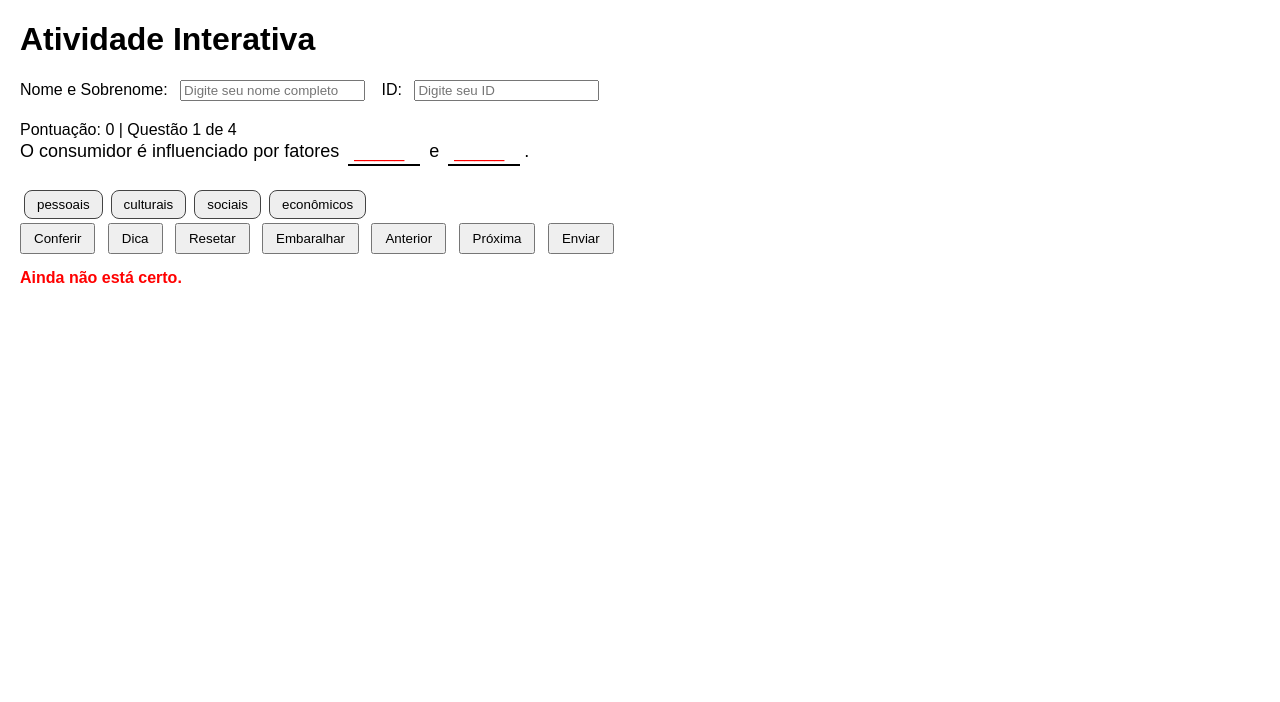
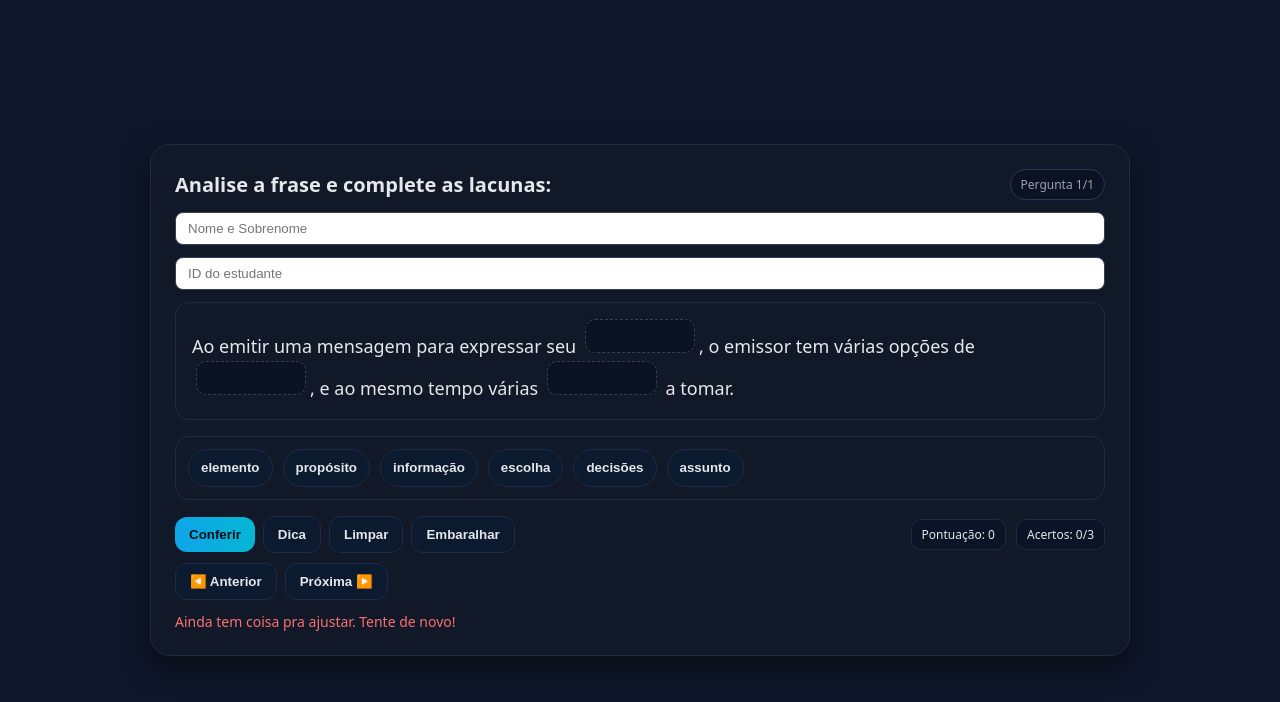
Before and after one commit to andrelobov/DragAndDrop, a plain HTML site: page index.html in a window 1280 px wide. Both pictures are taken after a click on the button "Conferir". Drawn offline with Linux system fonts and the light colour scheme.

Commit message:
Update index.html

```diff
--- a/index.html
+++ b/index.html
@@ -1,212 +1,201 @@
 <!DOCTYPE html>
-<html lang="pt-BR">
+<html lang="pt-br">
 <head>
-  <meta charset="UTF-8">
-  <title>Atividade Interativa</title>
+<meta charset="utf-8" />
+<meta name="viewport" content="width=device-width, initial-scale=1" />
+<title>Atividade – Arrastar para Completar</title>
 <style>
-    body { font-family: Arial, sans-serif; margin: 20px; }
-    .toolbar { margin-bottom: 20px; }
-    .toolbar label { margin-right: 8px; }
-    .prompt { margin-bottom: 20px; font-size: 18px; }
-    .blank { display: inline-block; min-width: 60px; border-bottom: 2px solid #000; margin: 0 4px; padding: 2px 6px; }
-    .token { padding: 6px 12px; margin: 4px; border: 1px solid #444; border-radius: 8px; background: #eee; cursor: grab; }
-    .token[aria-grabbed="true"] { background: #cfc; }
-    .feedback { margin-top: 15px; font-weight: bold; }
-    .feedback.correct { color: green; }
-    .feedback.wrong { color: red; }
-    .feedback.hint { color: orange; }
-    .controls button { margin-right: 8px; padding: 6px 12px; }
+:root{
+  --bg:#0f172a;
+  --card:#111827;
+  --muted:#1f2937;
+  --text:#e5e7eb;
+  --text-dim:#9ca3af;
+  --primary:#22d3ee;
+  --ok:#34d399;
+  --err:#f87171;
+  --warn:#f59e0b;
+}
+*{box-sizing:border-box}
+html,body{height:100%; margin:0; font-family:system-ui,sans-serif; background:var(--bg); color:var(--text); display:flex; align-items:center; justify-content:center; padding:24px;}
+.app{width:min(980px,100%)}
+.card{background:var(--card); border:1px solid #1f2a44; border-radius:20px; padding:24px; box-shadow:0 10px 30px #0008;}
+header{display:flex; gap:12px; align-items:center; justify-content:space-between; margin-bottom:12px;}
+h1{font-size:20px; margin:0; font-weight:700;}
+.pill{font-size:12px; padding:6px 10px; border-radius:999px; border:1px solid #2b3758; background:#0a1224; color:var(--text-dim);}
+.prompt{font-size:18px; line-height:1.6; padding:16px; background:var(--card); border:1px solid #1f2a44; border-radius:14px;}
+.blank{display:inline-flex; min-width:110px; min-height:34px; padding:4px 10px; margin:0 4px; border-radius:10px; border:1px dashed #334155; background:#0b1222; align-items:center; justify-content:center; vertical-align:baseline;}
+.blank.filled{border-style:solid; border-color:#334155; background:#0e152b;}
+.blank.correct{border-color:#1f5137; background:#0c1f17; box-shadow: inset 0 0 0 9999px #00ff5a10;}
+.blank.wrong{border-color:#5b1f2a; background:#1a0c11; box-shadow: inset 0 0 0 9999px #ff003310;}
+.pool{margin-top:16px; display:flex; flex-wrap:wrap; gap:10px; padding:12px; background:var(--card); border:1px solid #1f2a44; border-radius:14px; min-height:64px;}
+.token{user-select:none; cursor:grab; padding:8px 12px; border-radius:999px; background:#0b1a2e; border:1px solid #1f2a44; color:var(--text); font-weight:600;}
+.token:active{cursor:grabbing;}
+.token[aria-grabbed="true"]{outline:2px dashed var(--primary);}
+.toolbar{margin-top:16px; display:flex; flex-wrap:wrap; gap:8px; align-items:center;}
+button{background:#0b1a2e; color:var(--text); border:1px solid #1f2a44; padding:10px 14px; border-radius:12px; cursor:pointer; font-weight:600;}
+button.primary{background:linear-gradient(90deg, #0ea5e9 0%, #06b6d4 100%); color:#001018; border:none;}
+button:disabled{opacity:.6; cursor:not-allowed;}
+.stats{margin-left:auto; display:flex; gap:10px;}
+.stat{padding:6px 10px; border-radius:10px; background:#091427; border:1px solid #1f2a44; font-size:12px;}
+.feedback{margin-top:12px; font-size:14px; color:var(--text-dim);}
+.success{color:var(--ok)}.error{color:var(--err)}.hint{color:var(--warn);}
+.nav{display:flex; gap:8px; margin-top:10px;}
+input{padding:8px 12px; border-radius:8px; border:1px solid #334155; margin-bottom:12px; width:100%;}
 </style>
 </head>
 <body>
-  <h1>Atividade Interativa</h1>
+<div class="app">
+  <div class="card">
+    <header>
+      <h1>Analise a frase e complete as lacunas:</h1>
+      <div class="pill" id="progressPill">Pergunta 1/1</div>
+    </header>
+
+    <input type="text" id="studentName" placeholder="Nome e Sobrenome" />
+    <input type="text" id="studentId" placeholder="ID do estudante" />
+
+    <div id="prompt" class="prompt"></div>
+    <div id="pool" class="pool"></div>
 
     <div class="toolbar">
-    <label for="nomeAluno">Nome e Sobrenome:</label>
-    <input type="text" id="nomeAluno" placeholder="Digite seu nome completo">
-
-    <label for="idAluno" style="margin-left:12px;">ID:</label>
-    <input type="text" id="idAluno" placeholder="Digite seu ID">
+      <button class="primary" id="checkBtn">Conferir</button>
+      <button id="hintBtn">Dica</button>
+      <button id="resetBtn">Limpar</button>
+      <button id="shuffleBtn">Embaralhar</button>
+      <div class="stats">
+        <div class="stat" id="scoreStat">Pontuação: 0</div>
+        <div class="stat" id="accStat">Acertos: 0/0</div>
+      </div>
     </div>
 
-  <div id="stats">
-    <span id="score">Pontuação: 0</span> |
-    <span id="progress">Questão 1 de 4</span>
+    <div class="nav">
+      <button id="prevBtn">◀️ Anterior</button>
+      <button id="nextBtn">Próxima ▶️</button>
     </div>
 
-  <div id="prompt" class="prompt"></div>
-  <div id="pool"></div>
-  <div class="controls">
-    <button id="checkBtn">Conferir</button>
-    <button id="hintBtn">Dica</button>
-    <button id="resetBtn">Resetar</button>
-    <button id="shuffleBtn">Embaralhar</button>
-    <button id="prevBtn">Anterior</button>
-    <button id="nextBtn">Próxima</button>
-    <button id="sendBtn">Enviar</button>
+    <div id="feedback" class="feedback"></div>
   </div>
-  <div id="feedback" class="feedback"></div>
+</div>
 
 <script>
-    const SCRIPT_URL = "SUA_URL_DO_SCRIPT_AQUI"; // <-- Troque pela URL do Apps Script
+// ==== CONFIGURAÇÃO ====
+const QUESTIONS = [
+  {text:"Ao emitir uma mensagem para expressar seu [[propósito]], o emissor tem várias opções de [[escolha]], e ao mesmo tempo várias [[decisões]] a tomar.", distractors:["elemento","assunto","informação"]},
+];
+const POINTS_PER_QUESTION=1;
+const SCRIPT_URL="https://script.google.com/macros/s/AKfycbw7H4MsA8YSYxzmG9DWxKLkmaPz65vMhBd8jd3OleShIOd00Uo6WdejyDeoeKfY7R3C/exec";
 
-    const QUESTIONS = [
-      { text: "O consumidor é influenciado por fatores ____ e ____.", answers: ["culturais","sociais"], tokens: ["culturais","sociais","econômicos","pessoais"], points: 2 },
-      { text: "A motivação está ligada às ____ do indivíduo.", answers: ["necessidades"], tokens: ["necessidades","emoções","valores"], points: 1 },
-      { text: "O processo de decisão de compra inclui reconhecimento do ____.", answers: ["problema"], tokens: ["problema","produto","mercado"], points: 1 },
-      { text: "A percepção é o processo de selecionar, organizar e interpretar ____.", answers: ["informações"], tokens: ["informações","produtos","necessidades"], points: 1 }
-    ];
+// ==== ESTADO ====
+let state={index:0,score:0,totalBlanks:0,placed:{}};
 
-    let state = { index:0, score:0, placed:{}, completed:[] };
+// ==== UTILS ====
+const qs=(s,e=document)=>e.querySelector(s);
+const qsa=(s,e=document)=>[...e.querySelectorAll(s)];
+const shuffle=a=>a.map(v=>[Math.random(),v]).sort((a,b)=>a[0]-b[0]).map(x=>x[1]);
 
-    const qs = s=>document.querySelector(s);
-    const qsa = s=>Array.from(document.querySelectorAll(s));
+function parseQuestion(text){
+  const parts=[]; const answers=[];
+  let i=0;
+  while(i<text.length){
+    const s=text.indexOf("[[",i);
+    if(s===-1){ parts.push(text.slice(i)); break;}
+    const e=text.indexOf("]]",s+2);
+    if(e===-1){ parts.push(text.slice(i)); break;}
+    if(s>i) parts.push(text.slice(i,s));
+    const ans=text.slice(s+2,e).trim(); answers.push(ans);
+    parts.push({answer:ans}); i=e+2;
+  }
+  return {parts,answers};
+}
+
+// ==== RENDER ====
 const promptEl=qs('#prompt');
 const poolEl=qs('#pool');
 const feedbackEl=qs('#feedback');
-    const scoreStat=qs('#score');
-    const progressStat=qs('#progress');
-
-    function shuffle(arr){ return arr.map(a=>[Math.random(),a]).sort((a,b)=>a[0]-b[0]).map(a=>a[1]); }
+const progressPill=qs('#progressPill');
+const scoreStat=qs('#scoreStat');
+const accStat=qs('#accStat');
+const nameInput=qs('#studentName');
+const idInput=qs('#studentId');
 
 function render(){
   const q=QUESTIONS[state.index];
-      promptEl.innerHTML='';
+  const {parts,answers}=parseQuestion(q.text);
   state.placed={};
-      let i=0;
-      q.text.split('____').forEach((chunk,j,arr)=>{
-        promptEl.append(chunk);
-        if(j<arr.length-1){
+  promptEl.innerHTML="";
+  parts.forEach((p,idx)=>{
+    if(typeof p==="string") promptEl.append(document.createTextNode(p));
+    else{
       const span=document.createElement('span');
-          span.className='blank';
-          span.dataset.id=i;
-          span.dataset.answer=q.answers[i];
-          span.textContent='_____';
-          span.addEventListener('dragover',e=>e.preventDefault());
-          span.addEventListener('drop',drop);
+      span.className='blank'; span.dataset.answer=p.answer; span.dataset.id=`b${idx}`;
+      span.tabIndex=0; span.addEventListener('dragover',e=>e.preventDefault());
+      span.addEventListener('drop',onDrop);
+      span.addEventListener('click',()=>{const grabbed=qsa('.token[aria-grabbed="true"]', poolEl)[0]; if(grabbed){placeToken(span,grabbed); grabbed.setAttribute('aria-grabbed','false');}});
       promptEl.append(span);
-          i++;
     }
   });
-      poolEl.innerHTML='';
-      shuffle(q.tokens).forEach(tok=>{
-        const tk=document.createElement('button');
-        tk.className='token';
-        tk.draggable=true;
-        tk.textContent=tok;
-        tk.type='button';
+  state.totalBlanks=answers.length;
+
+  // pool
+  poolEl.innerHTML="";
+  shuffle([...answers,...q.distractors]).forEach(word=>{
+    const tk=document.createElement('button'); tk.className='token'; tk.draggable=true; tk.textContent=word;
     tk.setAttribute('aria-grabbed','false');
-        tk.addEventListener('dragstart',e=>{
-          e.dataTransfer.setData('text/plain',tok);
-          tk.setAttribute('aria-grabbed','true');
-        });
+    tk.addEventListener('dragstart',e=>{e.dataTransfer.setData('text/plain',word); tk.setAttribute('aria-grabbed','true');});
     tk.addEventListener('dragend',()=>tk.setAttribute('aria-grabbed','false'));
-        tk.addEventListener('click',()=>{
-          const blanks=qsa('.blank');
-          for(const b of blanks){
-            if(!state.placed[b.dataset.id]){
-              b.textContent=tok;
-              state.placed[b.dataset.id]=tok;
-              break;
-            }
-          }
-        });
+    tk.addEventListener('click',()=>{const is=tk.getAttribute('aria-grabbed')==='true'; qsa('.token',poolEl).forEach(x=>x.setAttribute('aria-grabbed','false')); tk.setAttribute('aria-grabbed',is?'false':'true');});
     poolEl.append(tk);
   });
-      feedbackEl.textContent='';
-      progressStat.textContent=`Questão ${state.index+1} de ${QUESTIONS.length}`;
+
+  progressPill.textContent=`Pergunta ${state.index+1}/${QUESTIONS.length}`;
   scoreStat.textContent=`Pontuação: ${state.score}`;
+  accStat.textContent=`Acertos: 0/${state.totalBlanks}`;
 }
 
-    function drop(e){
-      e.preventDefault();
-      const word=e.dataTransfer.getData('text/plain');
-      e.target.textContent=word;
-      state.placed[e.target.dataset.id]=word;
+function placeToken(blankEl,tokenEl){
+  if(blankEl.firstChild) poolEl.append(blankEl.firstChild);
+  blankEl.classList.add('filled'); blankEl.classList.remove('correct','wrong');
+  blankEl.textContent=''; const clone=tokenEl.cloneNode(true); clone.classList.remove('token'); clone.style.cssText='all:unset;font-weight:700'; blankEl.append(clone);
+  state.placed[blankEl.dataset.id]=tokenEl.textContent;
+  updateAccuracy();
 }
 
+function onDrop(e){ e.preventDefault(); const word=e.dataTransfer.getData('text/plain'); const token=qsa('.token',poolEl).find(t=>t.textContent===word); if(token) placeToken(e.currentTarget,token); }
+function updateAccuracy(){ const blanks=qsa('.blank',promptEl); let filled=0, correct=0; blanks.forEach(b=>{const val=state.placed[b.dataset.id]; if(val){filled++; if(val===b.dataset.answer) correct++;}}); state.correctCount=correct; accStat.textContent=`Acertos: ${correct}/${state.totalBlanks}`; }
+
+// ==== BOTÕES ====
 qs('#checkBtn').addEventListener('click',()=>{
-      const q=QUESTIONS[state.index];
-      let correct=true;
-      qsa('.blank',promptEl).forEach(b=>{
-        const val=state.placed[b.dataset.id];
-        if(val===b.dataset.answer){ b.style.color='green'; }
-        else { b.style.color='red'; correct=false; }
-      });
-      if(correct){
-        if(!state.completed.includes(state.index)){
-          state.score+=q.points;
-          state.completed.push(state.index);
-        }
-        feedbackEl.textContent='Correto!';
-        feedbackEl.className='feedback correct';
-      }else{
-        feedbackEl.textContent='Ainda não está certo.';
-        feedbackEl.className='feedback wrong';
-      }
-      scoreStat.textContent=`Pontuação: ${state.score}`;
+  const blanks=qsa('.blank',promptEl); let allCorrect=true;
+  blanks.forEach(b=>{const val=state.placed[b.dataset.id]; if(!val){b.classList.remove('correct','wrong'); allCorrect=false; return;} const ok=val===b.dataset.answer; b.classList.toggle('correct',ok); b.classList.toggle('wrong',!ok); if(!ok) allCorrect=false;});
+  if(allCorrect){ feedbackEl.textContent='Perfeito! \u2705'; feedbackEl.className='feedback success'; state.score+=POINTS_PER_QUESTION; scoreStat.textContent=`Pontuação: ${state.score}`; enviarResultado();}
+  else{feedbackEl.textContent='Ainda tem coisa pra ajustar. Tente de novo!'; feedbackEl.className='feedback error';}
 });
 
-    qs('#hintBtn').addEventListener('click',()=>{
-      const q=QUESTIONS[state.index];
-      let gaveHint=false;
-      qsa('.blank',promptEl).forEach((b,idx)=>{
-        const val=state.placed[b.dataset.id];
-        if(!val){
-          const ans=b.dataset.answer;
-          const dica=`${ans[0]} (${ans.length} letras)`;
-          feedbackEl.textContent=`Dica: a lacuna ${idx+1} começa com "${ans[0]}" e tem ${ans.length} letras.`;
-          feedbackEl.className='feedback hint';
-          state.score-=0.1;
-          if(state.score<0) state.score=0;
-          scoreStat.textContent=`Pontuação: ${state.score}`;
-          gaveHint=true;
-          return;
+function enviarResultado(){
+  const nome=nameInput.value.trim();
+  const id=idInput.value.trim();
+  if(!nome || !id){ alert('Preencha nome e ID antes de enviar!'); return;}
+  const blanks=qsa('.blank',promptEl);
+  const respostas={};
+  blanks.forEach(b=>respostas[b.dataset.answer]=state.placed[b.dataset.id]||"");
+  const data={nome, id, respostas, score:state.score};
+  fetch(SCRIPT_URL,{
+    method:'POST',
+    body: JSON.stringify(data),
+    headers:{'Content-Type':'application/json'}
+  }).then(r=>r.ok ? feedbackEl.textContent+=' Enviado com sucesso!' : feedbackEl.textContent+=' Falha ao enviar.')
+    .catch(()=>feedbackEl.textContent+=' Falha ao enviar.');
 }
-      });
-      if(!gaveHint){
-        feedbackEl.textContent='Nenhuma dica disponível agora.';
-        feedbackEl.className='feedback hint';
-      }
-    });
 
-    qs('#resetBtn').addEventListener('click',()=>{render();});
-    qs('#shuffleBtn').addEventListener('click',()=>{render();});
-    qs('#prevBtn').addEventListener('click',()=>{ if(state.index>0){ state.index--; render(); } });
-    qs('#nextBtn').addEventListener('click',()=>{ if(state.index<QUESTIONS.length-1){ state.index++; render(); } });
+qs('#hintBtn').addEventListener('click',()=>{ feedbackEl.textContent='Dica não implementada nessa versão.'; feedbackEl.className='feedback hint'; });
+qs('#resetBtn').addEventListener('click',()=>render());
+qs('#shuffleBtn').addEventListener('click',()=>{const words=qsa('.token',poolEl).map(t=>t.textContent); poolEl.innerHTML=''; shuffle(words).forEach(w=>{const tk=document.createElement('button'); tk.className='token'; tk.draggable=true; tk.textContent=w; tk.setAttribute('aria-grabbed','false'); tk.addEventListener('dragstart',e=>{e.dataTransfer.setData('text/plain',w); tk.setAttribute('aria-grabbed','true');}); tk.addEventListener('dragend',()=>tk.setAttribute('aria-grabbed','false')); tk.addEventListener('click',()=>{const is=tk.getAttribute('aria-grabbed')==='true'; qsa('.token',poolEl).forEach(x=>x.setAttribute('aria-grabbed','false')); tk.setAttribute('aria-grabbed',is?'false':'true');}); poolEl.append(tk);});});
 
-    // === Enviar ao Google Script ===
-    qs('#sendBtn').addEventListener('click',()=>{
-      const nomeAluno = qs('#nomeAluno').value.trim();
-      const idAluno = qs('#idAluno').value.trim();
-      if(!nomeAluno || !idAluno){
-        alert("Por favor, preencha Nome e ID antes de enviar.");
-        return;
-      }
-      const payload = {
-        nome: nomeAluno,
-        id: idAluno,
-        pontuacao: state.score,
-        acertos: state.completed.length + " de " + QUESTIONS.length
-      };
-      fetch(SCRIPT_URL,{
-        method:"POST",
-        body: JSON.stringify(payload),
-        headers: {"Content-Type":"application/json"}
-      })
-      .then(r=>r.json())
-      .then(data=>{
-        if(data.status==="ok"){
-          alert("Respostas enviadas com sucesso!");
-        }else{
-          alert("Erro: " + data.message);
-        }
-      })
-      .catch(err=>{
-        alert("Falha ao enviar: " + err.message);
-      });
-    });
+qs('#prevBtn').addEventListener('click',()=>{if(state.index>0){state.index--; render();}});
+qs('#nextBtn').addEventListener('click',()=>{if(state.index<QUESTIONS.length-1){state.index++; render();}});
 
+// ==== INIT ====
 render();
 </script>
 </body>
```
Lines whose indentation alone changed are shown as unchanged.
